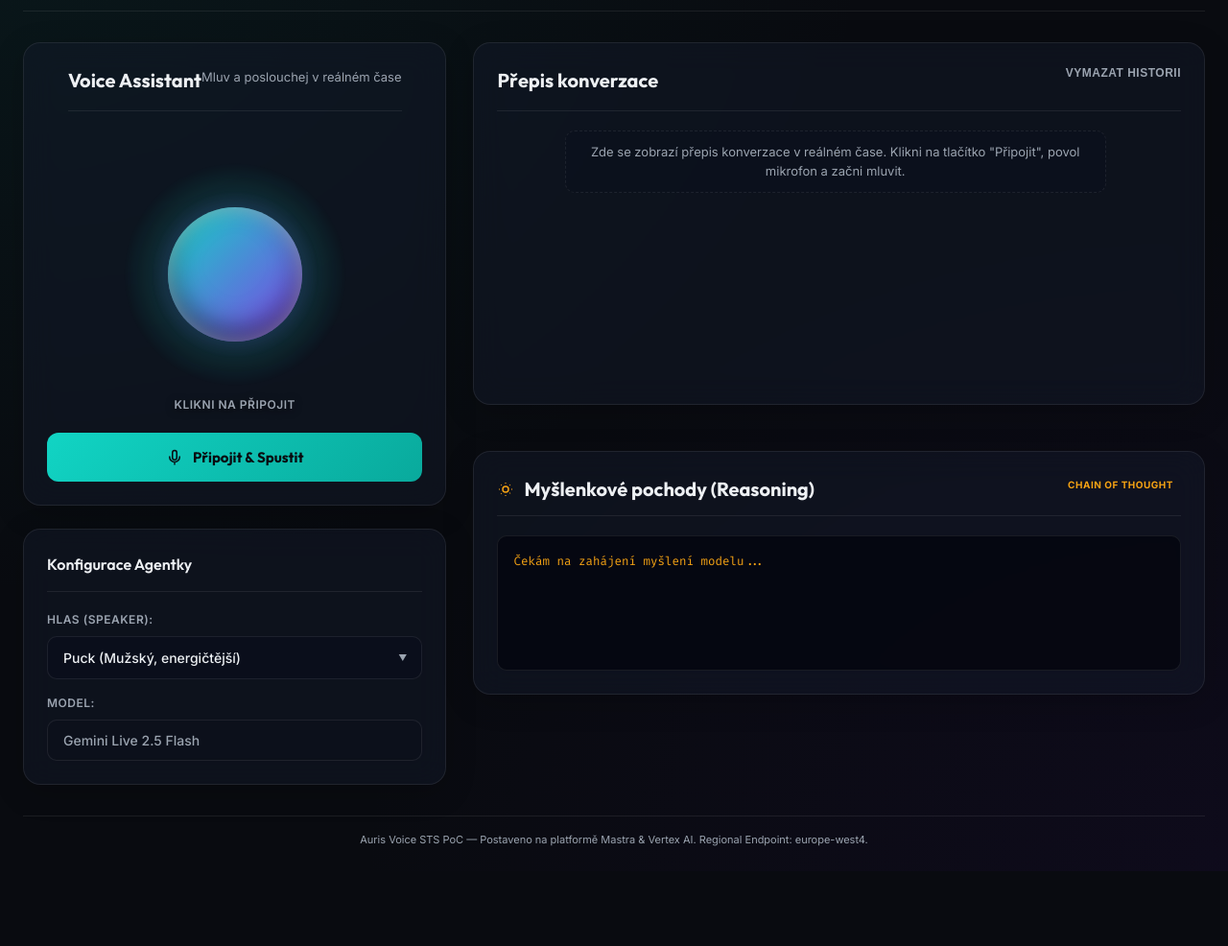
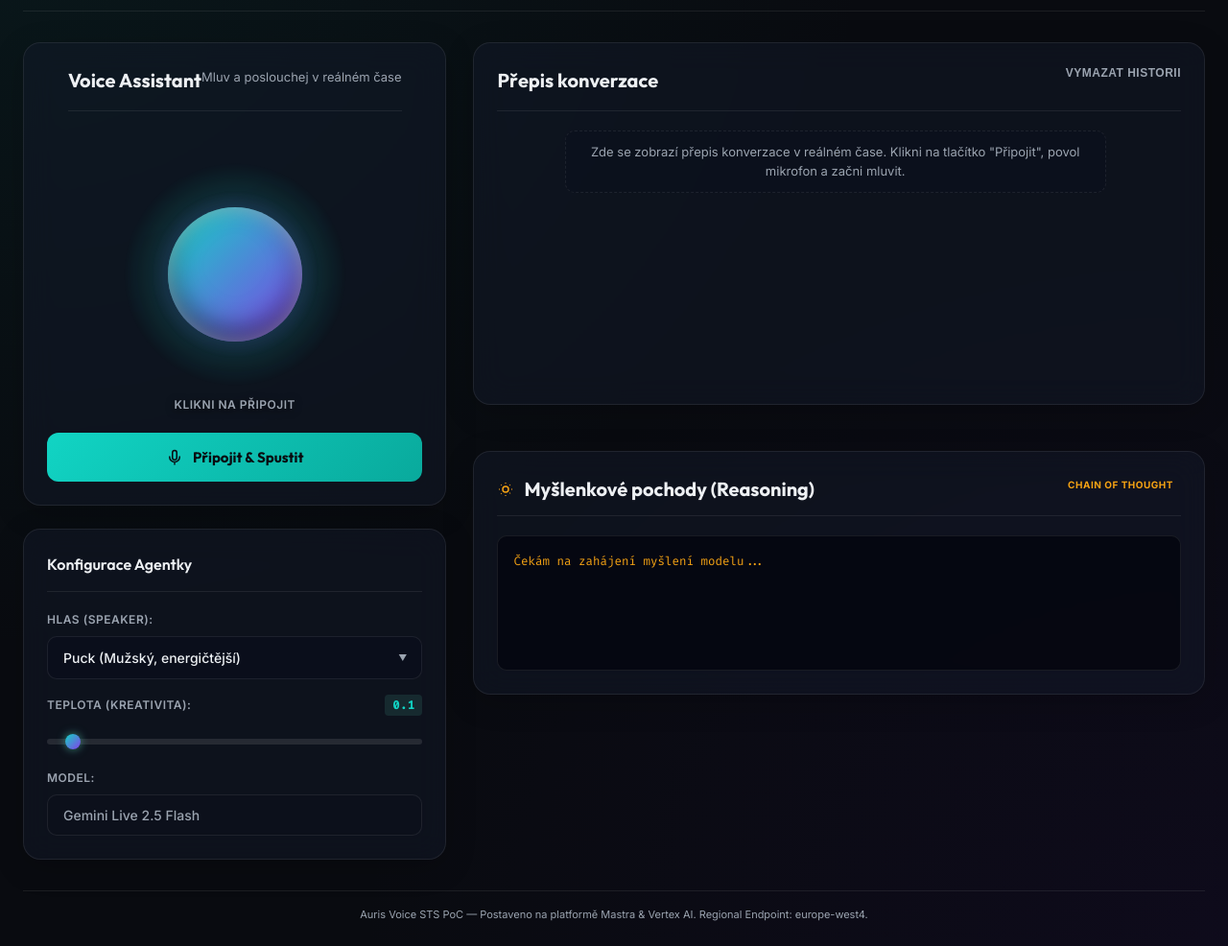
Before and after one commit to aurisone/hackathon-mastra-voice-agent, a website: page public/index.html in a window 1280 px wide. Shown: the part 76-1062 px from the top of the page at 96% size. Before the commit the page ends 984 px from the top, so only its background shows below. Drawn offline with Linux system fonts and the light colour scheme.

Commit message:
feat: extract system prompt to prompt.ts, add temperature slider with real-time reconnection, and update PoC to v0.4

```diff
--- a/public/app.js
+++ b/public/app.js
@@ -12,6 +12,8 @@ const orbStatusDisplay = document.getElementById('orb-status-display');
 const connectBtn = document.getElementById('connect-btn');
 const disconnectBtn = document.getElementById('disconnect-btn');
 const speakerSelect = document.getElementById('speaker-select');
+const tempSlider = document.getElementById('temperature-slider');
+const tempValueDisplay = document.getElementById('temperature-value');
 const chatBoard = document.getElementById('chat-board');
 const thinkingConsole = document.getElementById('thinking-console');
 const clearChatBtn = document.getElementById('clear-chat-btn');
@@ -71,7 +73,8 @@ async function startSession() {
 
     const protocol = window.location.protocol === 'https:' ? 'wss:' : 'ws:';
     const speaker = speakerSelect.value || 'Puck';
-    const wsUrl = `${protocol}//${window.location.host}?speaker=${speaker}`;
+    const temp = tempSlider ? tempSlider.value : '0.1';
+    const wsUrl = `${protocol}//${window.location.host}?speaker=${speaker}&temperature=${temp}`;
 
     ws = new WebSocket(wsUrl);
 
@@ -693,6 +696,24 @@ speakerSelect.addEventListener('change', () => {
     currentAssistantBubble = null;
 });
 
+// Update temperature value readout as user slides
+if (tempSlider) {
+    tempSlider.addEventListener('input', () => {
+        if (tempValueDisplay) {
+            tempValueDisplay.innerText = tempSlider.value;
+        }
+    });
+
+    // Reconnect session on change release to apply new temperature
+    tempSlider.addEventListener('change', () => {
+        if (ws && (ws.readyState === WebSocket.OPEN || ws.readyState === WebSocket.CONNECTING)) {
+            console.log('[Temperature] Reconnecting session to apply new temperature...');
+            closeSession();
+            startSession();
+        }
+    });
+}
+
 clearChatBtn.addEventListener('click', () => {
     chatBoard.innerHTML = `
         <div class="system-message">
--- a/public/index.html
+++ b/public/index.html
@@ -19,7 +19,7 @@
         <header class="app-header">
             <div class="logo">
                 <span class="logo-accent">Auris</span>Voice
-                <span class="badge">PoC v0.3</span>
+                <span class="badge">PoC v0.4</span>
             </div>
             <div class="status-panel">
                 <span class="status-label">Status:</span>
@@ -92,6 +92,15 @@
                             </div>
                         </div>
                         <div class="settings-group">
+                            <label for="temperature-slider" class="flex-row-label">
+                                <span>Teplota (Kreativita):</span>
+                                <span id="temperature-value" class="value-display">0.1</span>
+                            </label>
+                            <div class="slider-container">
+                                <input type="range" id="temperature-slider" min="0.0" max="2.0" step="0.1" value="0.1" class="form-slider">
+                            </div>
+                        </div>
+                        <div class="settings-group">
                             <label>Model:</label>
                             <input type="text" class="form-input" value="Gemini Live 2.5 Flash" readonly disabled>
                         </div>
--- a/public/style.css
+++ b/public/style.css
@@ -1080,3 +1080,55 @@ body {
     0% { transform: scale(0.8); opacity: 0.4; }
     100% { transform: scale(1.3); opacity: 1; }
 }
+
+/* Temperature Slider Styling (Verze 0.4) */
+.flex-row-label {
+    display: flex;
+    justify-content: space-between;
+    align-items: center;
+    width: 100%;
+}
+
+.value-display {
+    font-family: 'Fira Code', monospace;
+    color: var(--primary) !important;
+    background: rgba(100, 255, 218, 0.1);
+    padding: 2px 8px;
+    border-radius: 4px;
+    font-size: 12px;
+    font-weight: 700;
+}
+
+.slider-container {
+    width: 100%;
+    padding: 4px 0;
+}
+
+.form-slider {
+    -webkit-appearance: none;
+    width: 100%;
+    height: 6px;
+    border-radius: 3px;
+    background: rgba(255, 255, 255, 0.1);
+    outline: none;
+    transition: background 0.3s;
+}
+
+.form-slider::-webkit-slider-thumb {
+    -webkit-appearance: none;
+    appearance: none;
+    width: 16px;
+    height: 16px;
+    border-radius: 50%;
+    background: linear-gradient(135deg, var(--primary) 0%, var(--secondary) 100%);
+    cursor: pointer;
+    box-shadow: 0 0 10px rgba(100, 255, 218, 0.5);
+    transition: transform 0.1s, box-shadow 0.2s;
+    border: none;
+    margin-top: 0;
+}
+
+.form-slider::-webkit-slider-thumb:hover {
+    transform: scale(1.25);
+    box-shadow: 0 0 15px rgba(100, 255, 218, 0.8), 0 0 10px rgba(168, 50, 164, 0.5);
+}
```
Also changed, not shown: src/index.ts (+5 -26 lines), src/prompt.ts (added, +36 -0 lines).
